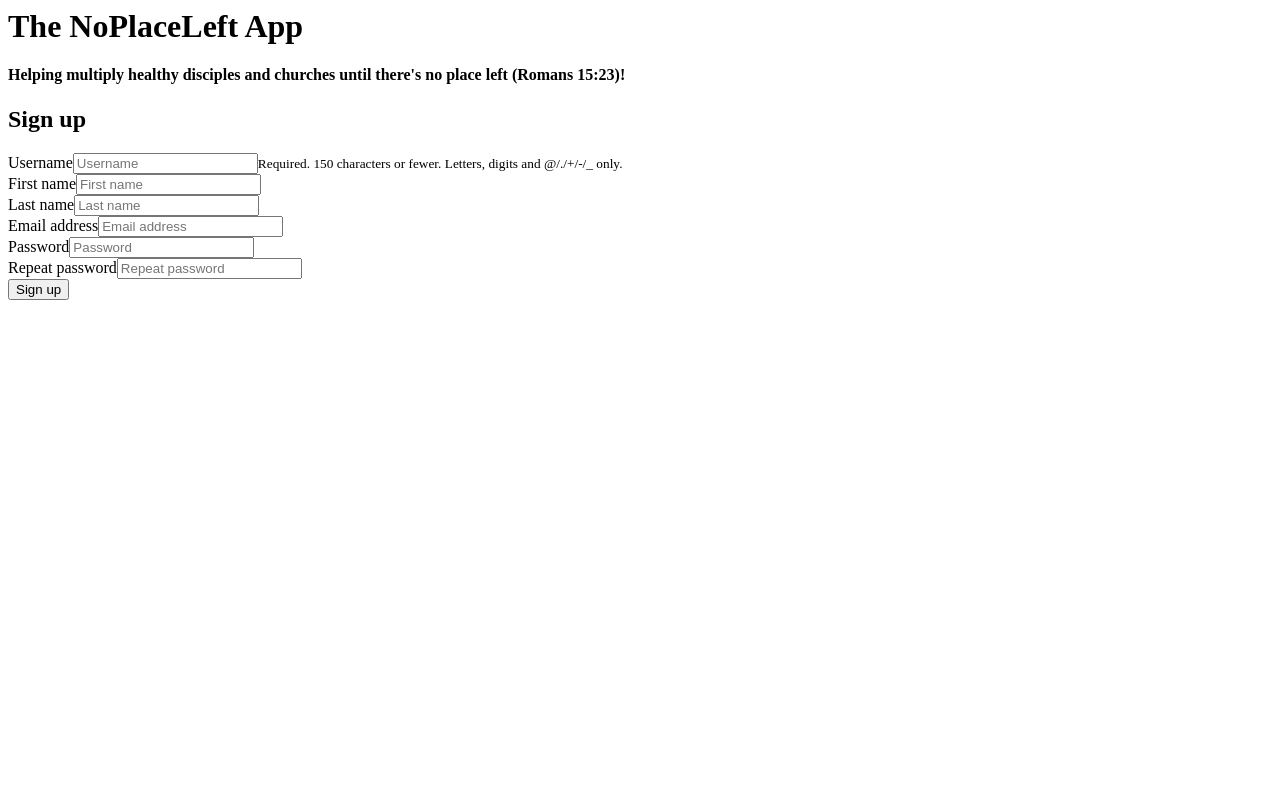
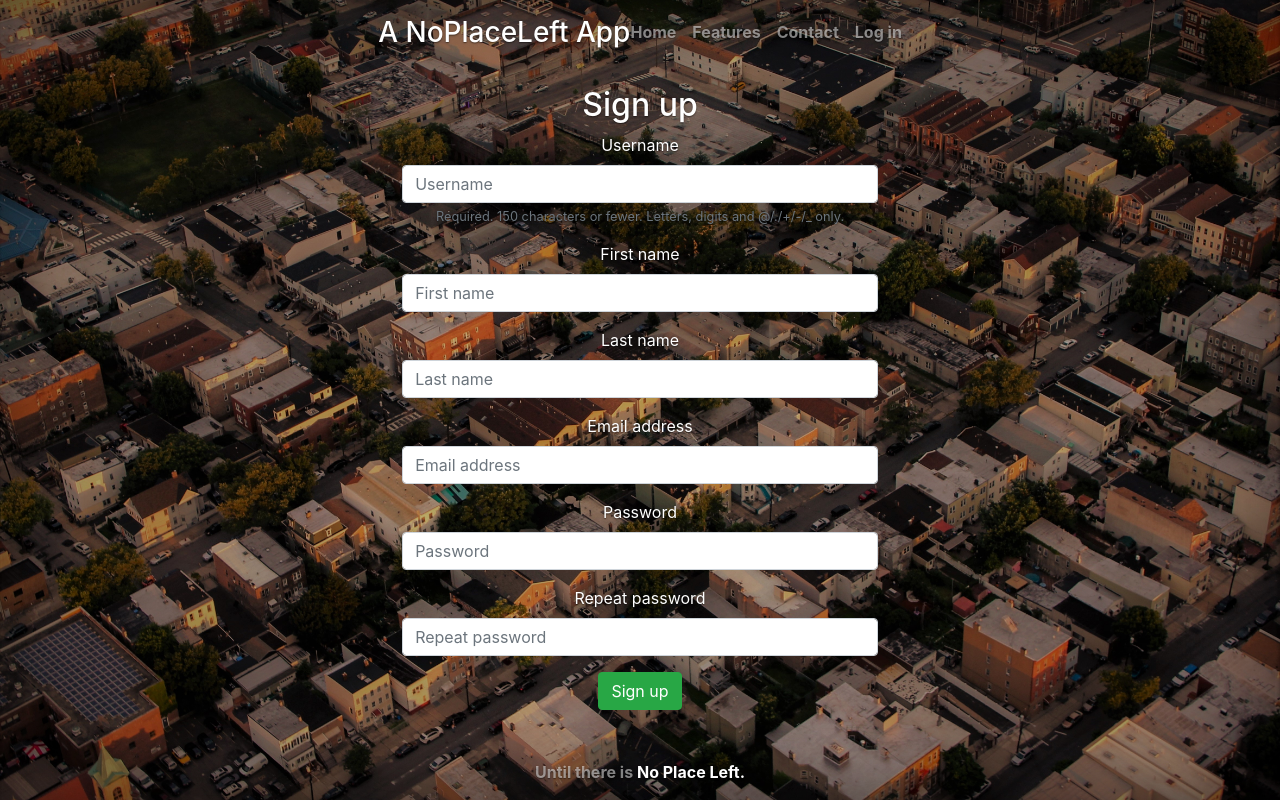
Before and after one commit to clearyusc/npl_app, a Django app: page /npl/signup/ in a window 1280 px wide. Run offline with Django 3.2, Linux system fonts and the light colour scheme; some libraries are stand-ins or nearby versions.

Commit message:
furiously trying to finish this so i can RELEASE IT

```diff
--- /dev/null
+++ b/npl/static/npl/cover.css
@@ -0,0 +1,110 @@
+/*
+ * Globals
+ */
+
+/* Links */
+a,
+a:focus,
+a:hover {
+  color: #fff;
+}
+
+/* Custom default button */
+.btn-secondary,
+.btn-secondary:hover,
+.btn-secondary:focus {
+  color: #333;
+  text-shadow: none; /* Prevent inheritance from `body` */
+  background-color: #fff;
+  border: .05rem solid #fff;
+}
+
+
+/*
+ * Base structure
+ */
+
+html,
+body {
+  height: 100%;
+  background-color: #333;
+}
+
+body {
+  display: -ms-flexbox;
+  display: -webkit-box;
+  display: flex;
+  -ms-flex-pack: center;
+  -webkit-box-pack: center;
+  justify-content: center;
+  color: #fff;
+  text-shadow: 0 .05rem .1rem rgba(0, 0, 0, .5);
+  box-shadow: inset 0 0 5rem rgba(0, 0, 0, .5);
+}
+
+.cover-container {
+  max-width: 42em;
+}
+
+
+/*
+ * Header
+ */
+.masthead {
+  margin-bottom: 2rem;
+}
+
+.masthead-brand {
+  margin-bottom: 0;
+}
+
+.nav-masthead .nav-link {
+  padding: .25rem 0;
+  font-weight: 700;
+  color: rgba(255, 255, 255, .5);
+  background-color: transparent;
+  border-bottom: .25rem solid transparent;
+}
+
+.nav-masthead .nav-link:hover,
+.nav-masthead .nav-link:focus {
+  border-bottom-color: rgba(255, 255, 255, .25);
+}
+
+.nav-masthead .nav-link + .nav-link {
+  margin-left: 1rem;
+}
+
+.nav-masthead .active {
+  color: #fff;
+  border-bottom-color: #fff;
+}
+
+@media (min-width: 48em) {
+  .masthead-brand {
+    float: left;
+  }
+  .nav-masthead {
+    float: right;
+  }
+}
+
+
+/*
+ * Cover
+ */
+.cover {
+  padding: 0 1.5rem;
+}
+.cover .btn-lg {
+  padding: .75rem 1.25rem;
+  font-weight: 700;
+}
+
+
+/*
+ * Footer
+ */
+.mastfoot {
+  color: rgba(255, 255, 255, .5);
+}
--- a/npl/templates/base_generic.html
+++ b/npl/templates/base_generic.html
@@ -2,13 +2,78 @@
 <head>
 <!--    <link rel="stylesheet" href="style.css"> -->
     <title>{% block title %}NPL App{% endblock %}</title>
+     <!-- Required meta tags -->
+    <meta charset="utf-8">
+    <meta name="viewport" content="width=device-width, initial-scale=1, shrink-to-fit=no">
+
+    <!-- Bootstrap CSS -->
+    <link rel="stylesheet" href="https://maxcdn.bootstrapcdn.com/bootstrap/4.0.0/css/bootstrap.min.css"
+          integrity="sha384-Gn5384xqQ1aoWXA+058RXPxPg6fy4IWvTNh0E263XmFcJlSAwiGgFAW/dAiS6JXm" crossorigin="anonymous">
+    <link rel="stylesheet" href="https://use.fontawesome.com/releases/v5.0.10/css/all.css"
+          integrity="sha384-+d0P83n9kaQMCwj8F4RJB66tzIwOKmrdb46+porD/OvrJ+37WqIM7UoBtwHO6Nlg" crossorigin="anonymous">
+    <style>
+    {% load staticfiles %}
+    .shadow {
+        box-shadow: 0 4px 8px 0 rgba(0,0,0,0.2);
+        border-radius: 5px; /* 5px rounded corners */
+    }
+    body, html {
+    height: 100%;
+    }
+
+    .bg {
+        /* The image used */
+        background-image: url({% static 'npl/neighborhood-2.jpg' %});
+
+        /* Full height */
+        height: 100%;
+
+        /* Center and scale the image nicely */
+        background-position: center;
+        background-repeat: no-repeat;
+        background-size: cover;
+    }
+    </style>
+    {% block html_head %}<!-- to import static resources -->
+    {% endblock %}
 </head>
 
-<body>
-    <h1>The NoPlaceLeft App</h1>
-    <h4>Helping multiply healthy disciples and churches until there's no place left (Romans 15:23)!</h4>
-    <div id="content">
+<body class="text-center bg">
+
+    <div class="cover-container d-flex h-100 p-3 mx-auto flex-column">
+      <header class="masthead mb-auto">
+        <div class="inner">
+            <h3 class="masthead-brand">A NoPlaceLeft App</h3>
+          <nav class="nav nav-masthead justify-content-center">
+            <a class="nav-link {% if request.resolver_match.url_name == 'landing_page' %}active{% endif %}"
+               href="{% url 'npl:landing_page' %}">Home</a>
+            <a class="nav-link {% if request.resolver_match.url_name == 'features' %}active{% endif %}"
+               href="{% url 'npl:features' %}">Features</a>
+            <a class="nav-link {% if request.resolver_match.url_name == 'contact' %}active{% endif %}"
+               href="{% url 'npl:contact' %}">Contact</a>
+              <a class="nav-link {% if request.resolver_match.url_name == 'login' %}active{% endif %}"
+                 href="{% url 'npl:login'%}">Log in</a>
+          </nav>
+        </div>
+      </header>
+
+      <main role="main" class="inner cover">
         {% block content %}{% endblock %}
+      </main>
+
+      <footer class="mastfoot mt-auto">
+        <div class="inner">
+            <strong>Until there is <a href="http://noplaceleft.net/">No Place Left.</a></strong>
+          <!--<p>App designed and created by <a href="https://github.com/clearyusc">Ryan Cleary</a>
+          with help from the NPL Memphis team.</p> -->
+        </div>
+      </footer>
     </div>
-</body>
+
+
+    <!-- Bootstrap core JavaScript
+    ================================================== -->
+    <!-- Placed at the end of the document so the pages load faster -->
+  </body>
+
 </html>
--- a/npl/templates/npl/dashboard.html
+++ b/npl/templates/npl/dashboard.html
@@ -14,6 +14,9 @@
 
 <h2>{{title}} Dashboard</h2>
 
+{% if dashboard_empty %}
+<p>There are no encounters to show.  Get out there!</p>
+{% else %}
 <div class="card shadow mt-2">
     <div class="card-header">
         <h4 class="card-title">Response Distribution</h4>
@@ -31,7 +34,7 @@
       <div id="encounters_over_time_chart"></div>
   </div>
 </div>
-
+{% endif %}
 {% endblock %}
 
 {% block scripts %}
--- a/npl/templates/npl/encounters.html
+++ b/npl/templates/npl/encounters.html
@@ -40,7 +40,7 @@
    <!-- </div>
     </div> -->
 {% else %}
-<p>You haven't had any encounters yet!</p>
+<p>You haven't had any encounters yet.  Get out there!</p>
 {% endif %}
 <br />
 {% endblock %}
--- a/npl/templates/npl/encounters_map.html
+++ b/npl/templates/npl/encounters_map.html
@@ -60,12 +60,13 @@ map_center = {{ map_center|safe }}
 var mymap = L.map('map').setView([map_center.lat, map_center.lng], map_center.zoom);
 
 var pins = {{ json|safe }}
-
+if (pins != 'no_encounters') {
     for (var i=0; i<pins.length; i++) {
      pin = pins[i];
      if (pin && pin.lat != undefined && pin.lng != undefined){
       circleMarker = L.circleMarker([pin.lat, pin.lng], {radius: 10, color: getResponseColor(pin.response), opacity: 0.2}).addTo(mymap)
        .bindPopup(`<h3>${pin.name} (${pin.response})</h3>${pin.full_address}<br><strong>${pin.actions.join(', ')}</strong><br>${pin.date_time}`)
+     }
     }
 }
 
--- a/npl/templates/registration/signup.html
+++ b/npl/templates/registration/signup.html
@@ -4,12 +4,17 @@
 
 {% block title %}Sign Up{% endblock %}
 
+{% block html_head %}
+{% load static %}
+<link rel="stylesheet" href="{% static 'npl/cover.css' %}" />
+{% endblock %}
+
 {% block content %}
   <h2>Sign up</h2>
   <form method="post" class="form">
     {% csrf_token %}
     {% bootstrap_form form %}
-    <button type="submit">Sign up</button>
+    <button class="btn btn-success" type="submit">Sign up</button>
   </form>
 
 {% if messages %}
--- a/npl/urls.py
+++ b/npl/urls.py
@@ -4,7 +4,9 @@ from . import views
 
 app_name = 'npl'
 urlpatterns = [
-    path('/', views.landing_page, name="landing_page"),
+    path('', views.landing_page, name="landing_page"),
+    path('features/', views.features, name="features"),
+    path('contact/', views.contact, name="contact"),
     path('signup/', views.CreateUserView.as_view(), name='signup'),
     path('encounter/new/', views.new_encounter, name="new_encounter"),
     path('encounter/<int:pk>/', views.DetailEncounter.as_view(), name='detail_encounter'),
@@ -20,6 +22,7 @@ urlpatterns = [
     path('team/create_team/', views.create_team, name="create_team"),
     path('team/join_team/', views.join_team, name="join_team"),
     path('team/leave_team/<int:pk>', views.leave_team, name="leave_team"),
+    path('login/', views.log_in, name="login"),
     path('logout/', views.log_out, name="logout"),
 ]
 
--- a/npl/views.py
+++ b/npl/views.py
@@ -80,11 +80,20 @@ def new_encounter(request):
             return HttpResponseRedirect(reverse_lazy('npl:my_encounters'))
 
     else:
-        recent = get_my_encounters(request).order_by('-date_time')[0]
-        form = EncounterForm(initial={'street_address_name': recent.street_address_name,
-                                      'city': recent.city,
-                                      'state': recent.state,
-                                      'zip': recent.zip})
+        my_encounters = get_my_encounters(request)
+        if my_encounters.exists():
+            print('IT EXISTS?!?!?!?!?!?!?!?!')
+            recent = my_encounters.order_by('-date_time')[0]
+            form = EncounterForm(initial={'street_address_name': recent.street_address_name,
+                                          'city': recent.city,
+                                          'state': recent.state,
+                                          'zip': recent.zip})
+        else:
+            form = EncounterForm(initial={'street_address_name': '',
+                                          'city': '',
+                                          'state': '',
+                                          'zip': ''})
+
         return render(request, 'npl/encounter_form.html', {'form': form})
 
 
@@ -125,14 +134,21 @@ class EncounterIndexList(generic.ListView):
 
 def encounter_map(request):
     encounter_pins = []
+    default_map_center = json.dumps({'lat': 39.8283, 'lng': -98.5795, 'zoom': 4})
+
     my_encounters = get_my_encounters(request).order_by('-date_time')
+
+    # Check if the user has logged any encounters yet!
+    if not my_encounters.exists():
+        return render(request, 'npl/encounters_map.html', {'json': 'no_encounters', 'map_center': default_map_center})
+
     for encounter in my_encounters:
         if encounter.lat is not None and encounter.lng is not None:
             encounter_pins.append(EncounterPinViewModel(encounter))
 
     _json = json.dumps(encounter_pins, cls=LazyEncoder)
     if encounter_pins is None:  # default map center shows the entire US in view
-        _map_center = json.dumps({'lat': 39.8283, 'lng': -98.5795, 'zoom': 4})
+        _map_center = default_map_center
     else:
         _map_center = json.dumps({'lat': encounter_pins[0].lat, 'lng': encounter_pins[0].lng, 'zoom': 12})
 
@@ -141,12 +157,18 @@ def encounter_map(request):
 
 def view_my_dashboard(request):
     # todo: figure out which metrics most important to show:
+    my_encounters = get_my_encounters(request)
+
+    if not my_encounters.exists():
+        return render(request, 'npl/dashboard.html', {'title': 'My', 'dashboard_empty': True,
+                                                      'django_json': '', 'encounters_by_week': ''})
+
     dashboard_vm = DashboardViewModel(get_my_encounters(request))
 
     _json = json.dumps(dashboard_vm, cls=LazyEncoder)
     encounters_by_week = json.dumps({'num_encounters': dashboard_vm.num_encounters_by_week,
                                      'num_red_lights': dashboard_vm.num_red_lights_by_week})
-    return render(request, 'npl/dashboard.html', {'title': 'My',
+    return render(request, 'npl/dashboard.html', {'title': 'My', 'dashboard_empty': False,
                                                   'django_json': _json, 'encounters_by_week': encounters_by_week})
 
 
@@ -177,14 +199,18 @@ def view_team(request, pk):
 def view_team_dashboard(request, pk):
     team_encounters = get_team_encounters(pk)
     team = Team.objects.filter(id=pk).first()
-    print('THE VAL = {}'.format(team_encounters))
+
+    if not team_encounters.exists():
+        return render(request, 'npl/dashboard.html', {'title': 'My', 'dashboard_empty': True,
+                                                      'django_json': '', 'encounters_by_week': ''})
+
     # todo: figure out which metrics most important to show:
     dashboard_vm = DashboardViewModel(team_encounters)
 
     _json = json.dumps(dashboard_vm, cls=LazyEncoder)
     encounters_by_week = json.dumps({'num_encounters': dashboard_vm.num_encounters_by_week,
                                      'num_red_lights': dashboard_vm.num_red_lights_by_week})
-    return render(request, 'npl/dashboard.html', {'title': team.team_name,
+    return render(request, 'npl/dashboard.html', {'title': team.team_name, 'dashboard_empty': False,
                                                   'django_json': _json, 'encounters_by_week': encounters_by_week})
 
 
@@ -242,6 +268,10 @@ def leave_team(request, pk):
     return HttpResponseRedirect(reverse_lazy('npl:settings'))
 
 
+def log_in(request):
+    return render(request, 'registration/login.html')
+
+
 def log_out(request):
     auth.logout(request)
     return render(request, 'registration/logged_out.html')
@@ -249,6 +279,14 @@ def log_out(request):
 
 def landing_page(request):
     return render(request, 'registration/about.html')
+
+
+def features(request):
+    return render(request, 'registration/features.html')
+
+
+def contact(request):
+    return render(request, 'registration/contact.html')
 
 
 class SignUp(generic.CreateView):
```
Also changed, not shown: npl/templates/registration/about.html (+18 -3 lines), npl/templates/registration/contact.html (added, +24 -0 lines), npl/templates/registration/features.html (added, +32 -0 lines), npl/templates/registration/login.html (+9 -1 lines), npl/view_models.py (+39 -19 lines), db.sqlite3, npl/static/npl/neighborhood-1.jpg (added), npl/static/npl/neighborhood-2.jpg (added). Lines whose indentation alone changed are shown as unchanged.
